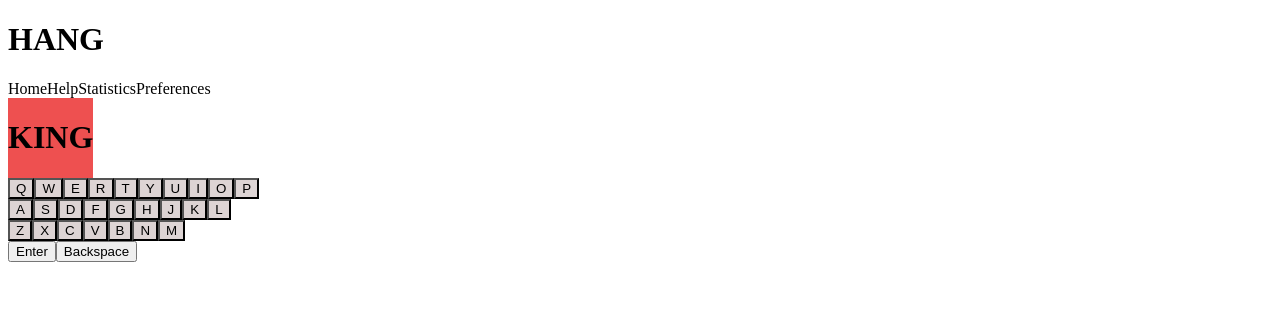
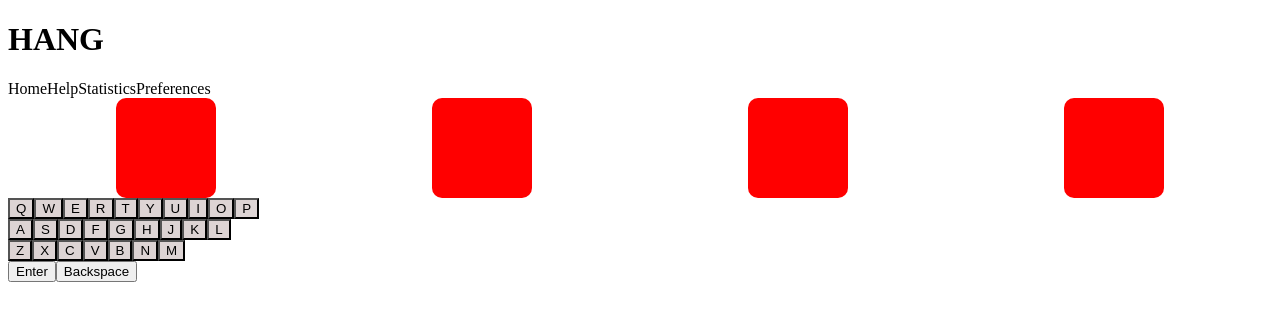
Before and after one commit to guizarolho/vue-hangman, a Vue app: page / in a window 1280 px wide. Shown: the top 320 px of the page. Built offline with nearby package versions, Linux system fonts and the light colour scheme; the HTML template or start-up script is replaced by a standard one.

Commit message:
card flip

```diff
--- a/src/App.vue
+++ b/src/App.vue
@@ -36,7 +36,7 @@ provide('game', gameManager)
     @open-stats="showStats = true"
   />
   <div class="game__container">
-    <div class="word__container" style="display: flex; flex-direction: row">
+    <div class="word__container">
       <GameTile
         v-for="(char, index) in [...(secrets[0] ?? '')]"
         :key="index"
@@ -56,4 +56,20 @@ provide('game', gameManager)
   </div>
 </template>
 
-<style scoped></style>
+<style scoped>
+*,
+*::before,
+*::after {
+  box-sizing: border-box;
+  width: 100%;
+  height: 100%;
+  margin: 0;
+  padding: 0;
+}
+.word__container {
+  display: flex;
+  flex-direction: row;
+  justify-content: center;
+  align-items: center;
+}
+</style>
--- a/src/components/GameTile.vue
+++ b/src/components/GameTile.vue
@@ -6,16 +6,68 @@ const props = defineProps<{
 </script>
 
 <template>
-  <div :class="`tile__container--${props.hidden ? 'invisible' : 'visible'}`">
-    <h1 class="tile__char">{{ props.letter }}</h1>
+  <div class="game-tile">
+    <div class="game-tile__card" :class="{ 'game-tile__card--visible': !props.hidden }">
+      <div class="game-tile__face game-tile__face--back" />
+      <div class="game-tile__face game-tile__face--front">
+        {{ props.letter }}
+      </div>
+    </div>
   </div>
 </template>
 
 <style scoped>
-.tile__container--invisible {
-  background: rgba(231, 7, 7, 0.7);
+.game-tile {
+  width: 100%;
+  height: 100%;
+
+  display: flex;
+  justify-content: center;
+  align-items: center;
+
+  perspective: 1000px;
 }
-.tile__container--visible {
-  background: rgba(52, 231, 7, 0.7);
+
+.game-tile__card {
+  position: relative;
+
+  width: 100px;
+  height: 100px;
+
+  transform-style: preserve-3d;
+  transition: transform 0.8s ease-in-out;
+}
+
+.game-tile__card--visible {
+  transform: rotateY(180deg);
+}
+
+.game-tile__face {
+  position: absolute;
+  inset: 0;
+
+  display: flex;
+  justify-content: center;
+  align-items: center;
+
+  border-radius: 10px;
+
+  font-family:
+    'Trebuchet MS', 'Lucida Sans Unicode', 'Lucida Grande', 'Lucida Sans', Arial, sans-serif;
+
+  font-size: 4rem;
+  font-weight: bold;
+  color: antiquewhite;
+
+  backface-visibility: hidden;
+}
+
+.game-tile__face--front {
+  background: green;
+  transform: rotateY(180deg);
+}
+
+.game-tile__face--back {
+  background: red;
 }
 </style>
```
